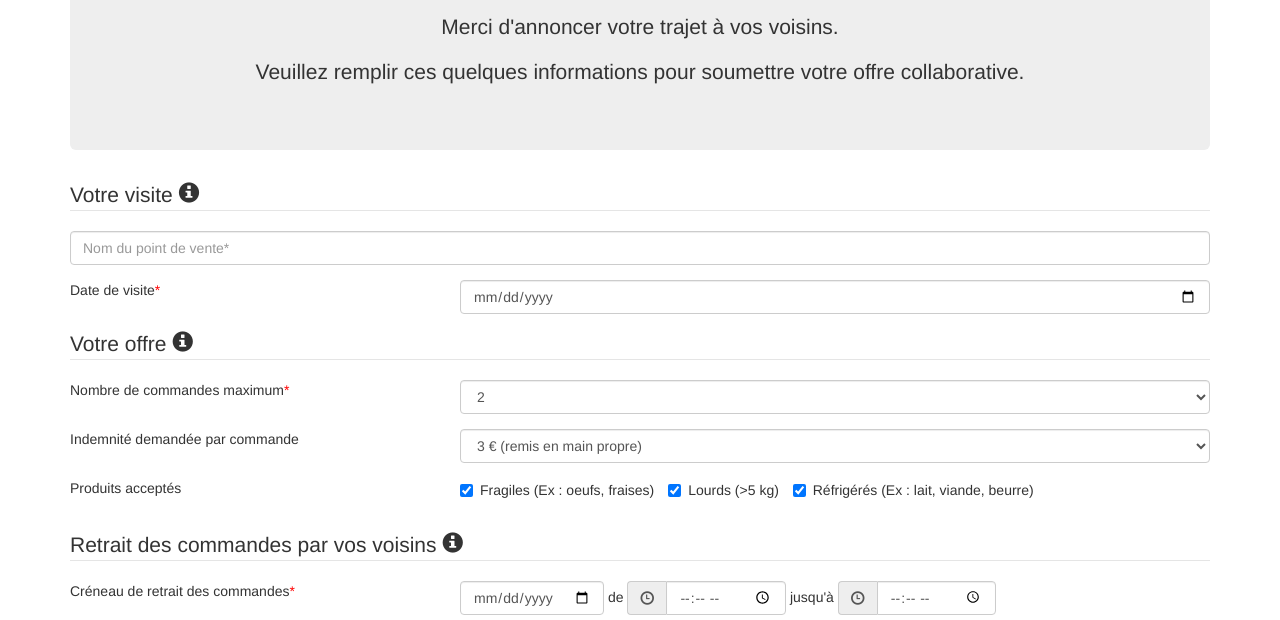
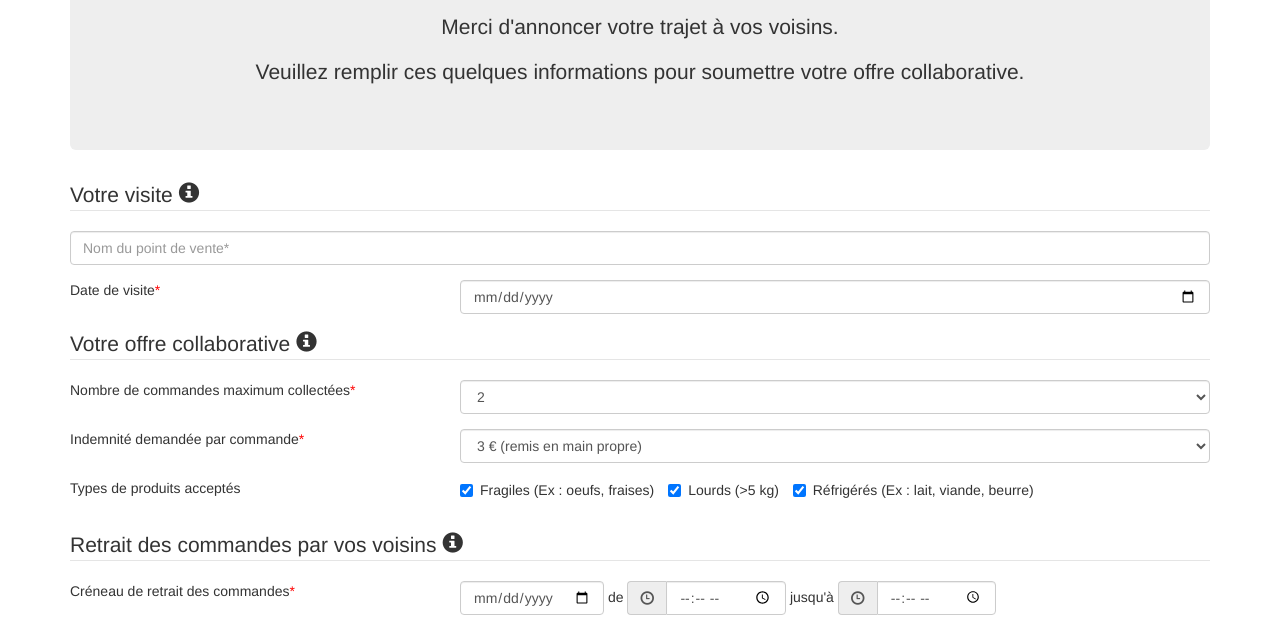
Before and after one commit to jeromedumas/locomiam-shipping-offer-form, a website: page index.html in a window 1280 px wide. Shown: the part 180-800 px from the top of the page. Drawn offline with nearby package versions, Linux system fonts and the light colour scheme.

Commit message:
Mise à jour du wording

```diff
--- a/index.html
+++ b/index.html
@@ -86,10 +86,10 @@
             </fieldset>
 
             <fieldset>
-                <legend>Votre offre <span class="glyphicon glyphicon-info-sign icon_info" title="Indiquez le nombre et types de commandes que vous acceptez de collecter et de rapporter pour vos voisins."></span></legend>
+                <legend>Votre offre collaborative <span class="glyphicon glyphicon-info-sign icon_info" title="Indiquez le nombre et types de commandes que vous acceptez de collecter et de rapporter pour vos voisins."></span></legend>
 
                 <div class="form-group row required">
-                    <span class="control-label col-md-4">Nombre de commandes maximum</span>
+                    <span class="control-label col-md-4">Nombre de commandes maximum collectées</span>
                     <div class="col-md-8">
                         <select class="form-control" name="shipLimit" required>
                             <option value="1">1</option>
@@ -101,7 +101,7 @@
                     </div>
                 </div>
 
-                <div class="form-group row">
+                <div class="form-group row required">
                     <span class="control-label col-md-4">Indemnité demandée par commande</span>
                     <div class="col-md-8">
                         <select class="form-control" name="compensation" required>
@@ -114,7 +114,7 @@
                 </div>
 
                 <div class="form-group row">
-                    <span class="control-label col-md-4">Produits acceptés </span>
+                    <span class="control-label col-md-4">Types de produits acceptés</span>
                     <div class="col-md-8">
                         <div class="form-group">
                             <label class="checkbox-inline"><input type="checkbox" name="shipFragileItem" value="true" checked>Fragiles (Ex : oeufs, fraises)</label>
```
